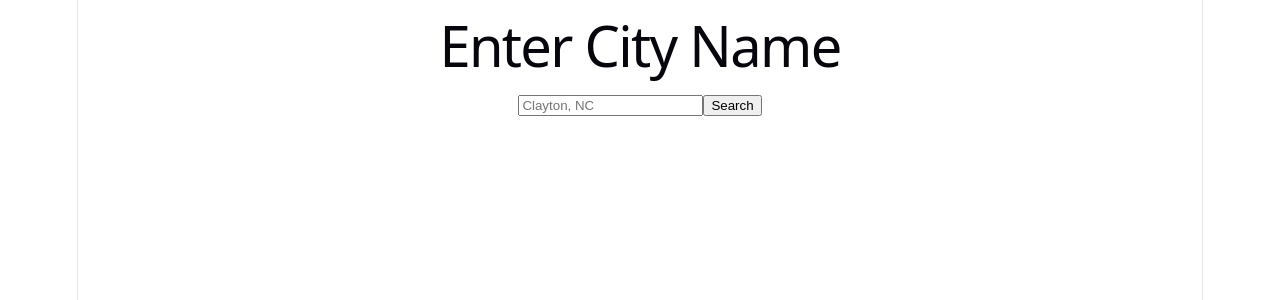
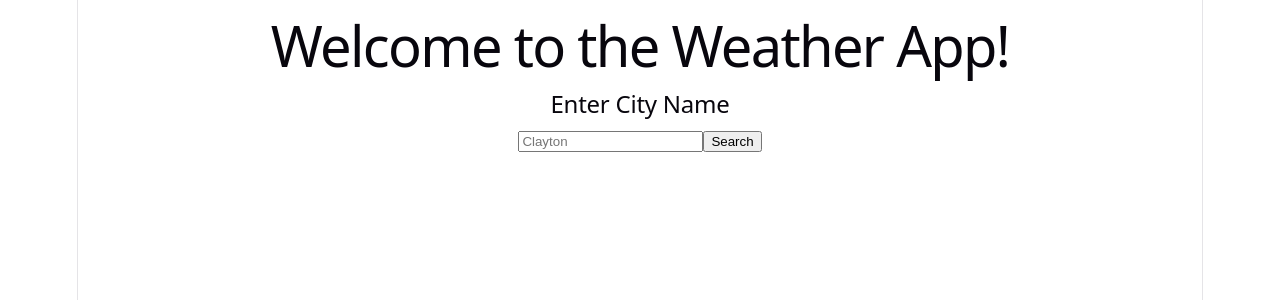
Before and after one commit to TaeDaDev/first-react-project, a React (Vite) app: page / in a window 1280 px wide. Shown: the top 300 px of the page. Built offline with nearby package versions, Linux system fonts and the light colour scheme.

Commit message:
Added a fancy button function

```diff
--- a/src/App.jsx
+++ b/src/App.jsx
@@ -1,12 +1,13 @@
 import React from "react";
 import SearchBar from "./components/SearchBar";
-//import ToggleTemp from "./components/ToggleTemp";
+import ToggleTemp from "./components/ToggleTemp";
 //import Forecast from "./components/Forecast";
 //import Loader from "./components/Loader";
 import WeatherCard from "./components/WeatherCard";
 
-function App(props) {
+function App() {
   const [weather, setWeather] = React.useState(null);
+  const [toggle, setToggle] = React.useState(false);
 
   function handleSearch(city) {
     fetch(
@@ -15,11 +16,13 @@ function App(props) {
       .then((res) => res.json())
       .then((data) => setWeather(data))
       .catch((err) => console.log(err));
-      console.log(weather)  }
+    console.log(weather);
+  }
   return (
     <>
       <SearchBar handleSearch={handleSearch} />
-      {weather && <WeatherCard data={weather} />}
+      {weather && <WeatherCard data={weather} toggle={toggle} />}
+      {weather && <ToggleTemp toggle={toggle} setToggle={setToggle} />}
     </>
   );
 }
--- a/src/components/SearchBar.jsx
+++ b/src/components/SearchBar.jsx
@@ -10,11 +10,13 @@ export default function SearchBar(props) {
 
   return (
     <>
-      <h1>Enter City Name</h1>
+    <h1>Welcome to the Weather App!</h1>
+      <h2>Enter City Name</h2>
       <div>
         <input
+        id="search-input"
           type="text"
-          placeholder="Clayton, NC"
+          placeholder="Clayton"
           value={city}
           onChange={(e) => setCity(e.target.value)}
         />
--- a/src/components/ToggleTemp.jsx
+++ b/src/components/ToggleTemp.jsx
@@ -0,0 +1,7 @@
+export default function ToggleTemp(props) {
+  return (
+    <>
+      <button onClick={() => props.setToggle(!props.toggle)}>Toggle</button>
+    </>
+  );
+}
--- a/src/components/WeatherCard.jsx
+++ b/src/components/WeatherCard.jsx
@@ -1,10 +1,18 @@
 export default function WeatherCard(props) {
-    const { main } = props.data
+  const { main, wind, weather } = props.data;
   return (
     <div>
       <h2>{props.data.name}</h2>
-      <p>{Math.round(main.temp * 9/5 - 459.67)}°F / {Math.round(main.temp - 273.15)}°C</p>
+      {props.toggle ? <p>{Math.round(main.temp * 9/5 - 459.67)}°F</p> : <p>{Math.round(main.temp - 273.15)}°C</p>}
       <p>Humidity: {main.humidity}%</p>
+      <p>Wind Speed: {wind.speed} m/s</p>
+      <p>
+        Weather Description: {weather[0].description}{" "}
+        <img
+          src={`https://openweathermap.org/img/wn/${weather[0].icon}@2x.png`}
+          alt="Weather Icon"
+        />
+      </p>
     </div>
   );
 }
```
